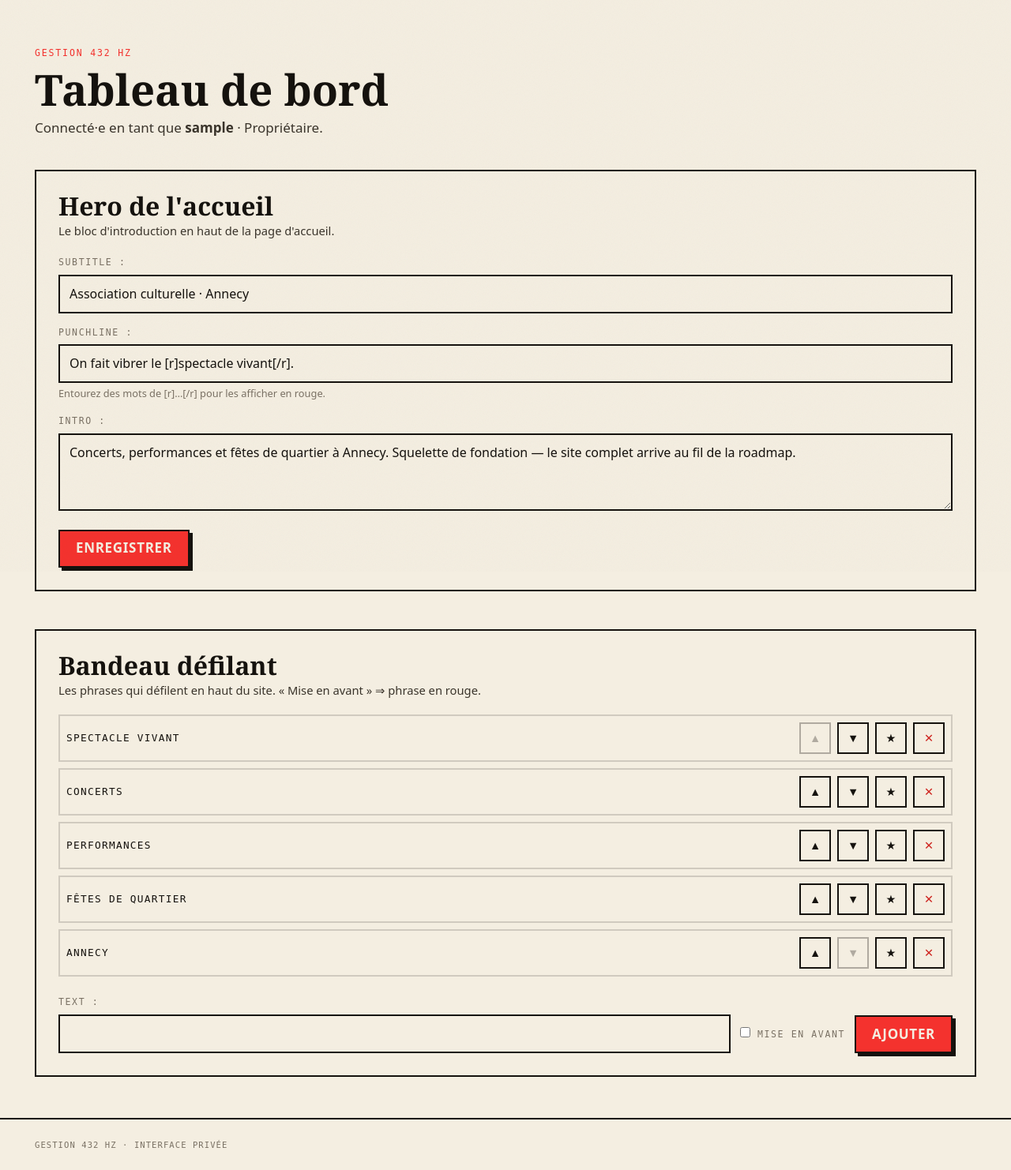
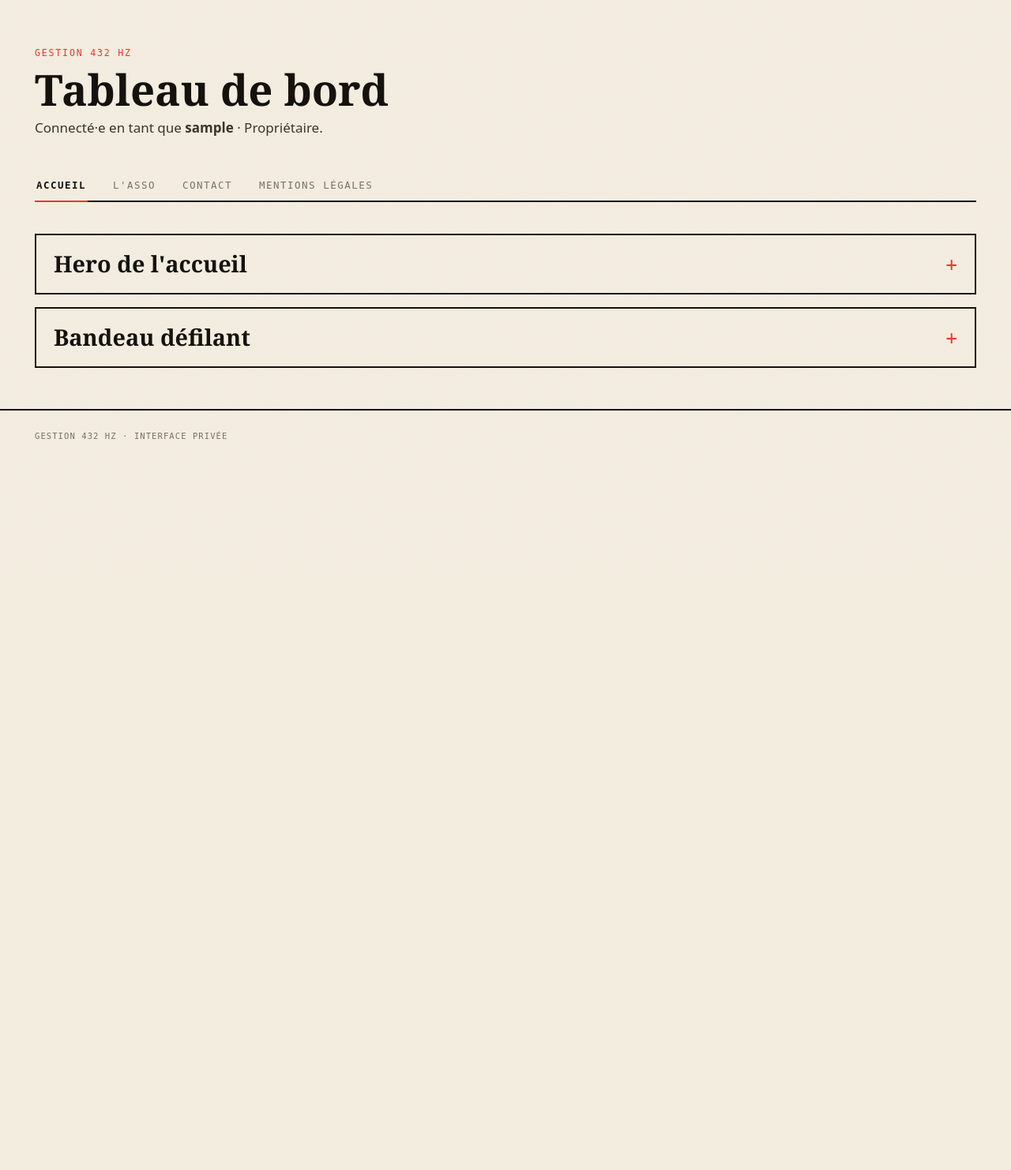
Before and after one commit to NicoWithManyO/432HZ, a Django app: page /gestion/ in a window 1280 px wide. Shown: the part 76-1558 px from the top of the page at 79% size. After the commit the page ends 632 px from the top, so only its background shows below. Run offline with Django 5.2, Linux system fonts and the light colour scheme; a user stored in the database is signed in; data comes from the database, SQL or seed files in the repository; tables that the repository leaves empty hold one stand-in row (values such as "Sample post"); style sheets or scripts are compiled from the project's sources; some libraries are stand-ins or nearby versions; some web fonts are replaced.

Commit message:
ajout: tableau de bord en onglets par page + blocs en accordéon
Refonte de l'écran /gestion/ : un onglet par page éditable (Accueil actif,
L'asso / Contact / Mentions légales en placeholder « À venir »). Les deux blocs
de l'accueil (hero, bandeau défilant) passent en accordéon <details> repliable.

- CSS : .gestion-tabs/.gestion-tab (onglet actif souligné) + .gestion-accordion
  (marqueur +/- piloté par [open]).
- JS : gestion-tabs.js, tablist ARIA (clic + clavier, roving tabindex),
  amélioration progressive (sans JS, tous les panneaux restent visibles).
- L'accordéon se refermant au redirect, on confirme l'enregistrement du hero et
  l'ajout d'une phrase via messages.success (retour visible hors accordéon).

```diff
--- a/apps/gestion/views.py
+++ b/apps/gestion/views.py
@@ -53,6 +53,9 @@ class HomeContentUpdateView(ValidatedRequiredMixin, View):
         form = HomeContentForm(request.POST, instance=HomeContent.load())
         if form.is_valid():
             form.save()
+            # L'accordéon se referme au redirect : on confirme via un message (sinon
+            # l'éditeur n'a aucun retour visible de son enregistrement).
+            messages.success(request, "Hero de l'accueil enregistré.")
         else:
             # PRG : on redirige, donc on signale l'échec via les messages (sinon perdu).
             messages.error(request, "Hero non enregistré :\n" + form.errors.as_text())
@@ -68,6 +71,7 @@ class TickerItemCreateView(ValidatedRequiredMixin, View):
             last = TickerItem.objects.aggregate(Max("order"))["order__max"]
             item.order = last + 1 if last is not None else 0
             item.save()
+            messages.success(request, "Phrase ajoutée au bandeau.")
         else:
             messages.error(request, "Phrase non ajoutée :\n" + form.errors.as_text())
         return redirect("gestion:dashboard")
--- a/templates/gestion/dashboard.html
+++ b/templates/gestion/dashboard.html
@@ -1,4 +1,5 @@
 {% extends "gestion/base_gestion.html" %}
+{% load static %}
 
 {% block title %}Tableau de bord · Gestion 432 Hz{% endblock %}
 
@@ -7,20 +8,36 @@
 <h1 class="font-display font-black text-[clamp(2.2rem,6vw,3.4rem)] leading-none mt-2 mb-2">Tableau de bord</h1>
 <p class="text-ink-soft mb-10">Connecté·e en tant que <strong>{{ user.username }}</strong> · {{ user.profile.get_role_display }}.</p>
 
-{# --- Hero de l'accueil --- #}
-<section class="mb-12 border-2 border-ink p-[clamp(18px,3vw,28px)]">
-  <h2 class="font-display font-black text-[clamp(1.4rem,4vw,2rem)] leading-none mb-1">Hero de l'accueil</h2>
+{# Un onglet par page éditable : Accueil est actif, les autres sont des placeholders. #}
+<div class="gestion-tabs" role="tablist" aria-label="Pages éditables" data-tabs>
+  <button type="button" class="gestion-tab" role="tab" id="tab-accueil" aria-controls="panel-accueil" aria-selected="true">Accueil</button>
+  <button type="button" class="gestion-tab" role="tab" id="tab-asso" aria-controls="panel-asso" aria-selected="false">L'asso</button>
+  <button type="button" class="gestion-tab" role="tab" id="tab-contact" aria-controls="panel-contact" aria-selected="false">Contact</button>
+  <button type="button" class="gestion-tab" role="tab" id="tab-mentions" aria-controls="panel-mentions" aria-selected="false">Mentions légales</button>
+</div>
+
+{# --- Onglet Accueil : les deux blocs existants en accordéon --- #}
+<div id="panel-accueil" role="tabpanel" aria-labelledby="tab-accueil" tabindex="0">
+
+  <details class="gestion-accordion">
+    <summary>
+      <h2 class="font-display font-black text-[clamp(1.3rem,3.5vw,1.8rem)] leading-none">Hero de l'accueil</h2>
+    </summary>
+    <div class="gestion-accordion-body">
       <p class="text-ink-soft text-[.92rem] mb-5">Le bloc d'introduction en haut de la page d'accueil.</p>
       <form method="post" action="{% url 'gestion:home-content-update' %}" class="gestion-form flex flex-col gap-4">
         {% csrf_token %}
         {{ home_form.as_p }}
         <div><button type="submit" class="btn btn--red">Enregistrer</button></div>
       </form>
-</section>
+    </div>
+  </details>
 
-{# --- Bandeau défilant --- #}
-<section class="border-2 border-ink p-[clamp(18px,3vw,28px)]">
-  <h2 class="font-display font-black text-[clamp(1.4rem,4vw,2rem)] leading-none mb-1">Bandeau défilant</h2>
+  <details class="gestion-accordion">
+    <summary>
+      <h2 class="font-display font-black text-[clamp(1.3rem,3.5vw,1.8rem)] leading-none">Bandeau défilant</h2>
+    </summary>
+    <div class="gestion-accordion-body">
       <p class="text-ink-soft text-[.92rem] mb-5">Les phrases qui défilent en haut du site. « Mise en avant » ⇒ phrase en rouge.</p>
 
       <ul class="flex flex-col gap-2 mb-6">
@@ -57,5 +74,34 @@
         <label class="flex items-center gap-2 pb-2 text-[.9rem]">{{ ticker_form.highlighted }} Mise en avant</label>
         <button type="submit" class="btn btn--red">Ajouter</button>
       </form>
-</section>
+    </div>
+  </details>
+
+</div>
+
+{# --- Onglets à venir : édition du contenu de ces pages prévue ultérieurement --- #}
+<div id="panel-asso" role="tabpanel" aria-labelledby="tab-asso" tabindex="0">
+  <div class="border-2 border-dashed border-line p-[clamp(20px,4vw,40px)] text-center">
+    <p class="font-mono uppercase tracking-[.14em] text-[.72rem] text-muted mb-2">À venir</p>
+    <p class="text-ink-soft">L'édition du contenu de la page « L'asso » sera disponible prochainement.</p>
+  </div>
+</div>
+
+<div id="panel-contact" role="tabpanel" aria-labelledby="tab-contact" tabindex="0">
+  <div class="border-2 border-dashed border-line p-[clamp(20px,4vw,40px)] text-center">
+    <p class="font-mono uppercase tracking-[.14em] text-[.72rem] text-muted mb-2">À venir</p>
+    <p class="text-ink-soft">L'édition du contenu de la page « Contact » sera disponible prochainement.</p>
+  </div>
+</div>
+
+<div id="panel-mentions" role="tabpanel" aria-labelledby="tab-mentions" tabindex="0">
+  <div class="border-2 border-dashed border-line p-[clamp(20px,4vw,40px)] text-center">
+    <p class="font-mono uppercase tracking-[.14em] text-[.72rem] text-muted mb-2">À venir</p>
+    <p class="text-ink-soft">L'édition du contenu de la page « Mentions légales » sera disponible prochainement.</p>
+  </div>
+</div>
 {% endblock %}
+
+{% block scripts %}
+<script type="module" src="{% static 'js/gestion-tabs.js' %}"></script>
+{% endblock %}
--- a/theme/globals.css
+++ b/theme/globals.css
@@ -220,6 +220,76 @@ html.js .rv.pending {
     cursor: not-allowed;
   }
 
+  /* Onglets du tableau de bord (ARIA tablist) : un onglet par page éditable.
+     L'onglet actif est souligné en rouge ; le JS bascule aria-selected. */
+  .gestion-tabs {
+    display: flex;
+    flex-wrap: wrap;
+    gap: clamp(12px, 2.6vw, 30px);
+    border-bottom: 2px solid var(--ink);
+    margin-bottom: clamp(24px, 4vw, 40px);
+  }
+  .gestion-tab {
+    margin-bottom: -2px; /* le soulignement actif recouvre la bordure du conteneur */
+    padding: 10px 2px;
+    background: transparent;
+    border: 0;
+    border-bottom: 2px solid transparent;
+    font-family: var(--mono);
+    font-size: 0.78rem;
+    text-transform: uppercase;
+    letter-spacing: 0.12em;
+    color: var(--muted);
+    cursor: pointer;
+    transition: color 0.15s;
+  }
+  .gestion-tab:hover {
+    color: var(--ink);
+  }
+  .gestion-tab[aria-selected="true"] {
+    color: var(--ink);
+    font-weight: 700;
+    border-bottom-color: var(--red);
+  }
+
+  /* Accordéon d'édition (<details> natif) : replié par défaut, marqueur +/− custom. */
+  .gestion-accordion {
+    border: 2px solid var(--ink);
+  }
+  .gestion-accordion + .gestion-accordion {
+    margin-top: 16px;
+  }
+  .gestion-accordion > summary {
+    display: flex;
+    align-items: center;
+    justify-content: space-between;
+    gap: 16px;
+    padding: clamp(14px, 2.4vw, 22px);
+    cursor: pointer;
+    list-style: none; /* retire le marqueur natif (Firefox) */
+  }
+  .gestion-accordion > summary::-webkit-details-marker {
+    display: none; /* retire le marqueur natif (WebKit) */
+  }
+  /* Indicateur piloté par l'état ouvert/fermé du <details>. */
+  .gestion-accordion > summary::after {
+    content: "+";
+    font-family: var(--mono);
+    font-size: 1.5rem;
+    line-height: 1;
+    color: var(--red);
+  }
+  .gestion-accordion[open] > summary::after {
+    content: "−";
+  }
+  .gestion-accordion > summary:focus-visible {
+    outline: 2px solid var(--red);
+    outline-offset: 2px;
+  }
+  .gestion-accordion-body {
+    padding: 0 clamp(14px, 2.4vw, 22px) clamp(18px, 2.4vw, 24px);
+  }
+
   /* Formulaire d'admin : style appliqué aux champs rendus par Django (as_p / partial),
      pour ne pas répéter les classes sur chaque widget. Labels mono, champs cadrés. */
   .gestion-form label {
```
Also changed, not shown: apps/gestion/tests.py (+19 -2 lines), static/js/gestion-tabs.js (added, +39 -0 lines). Lines whose indentation alone changed are shown as unchanged.
